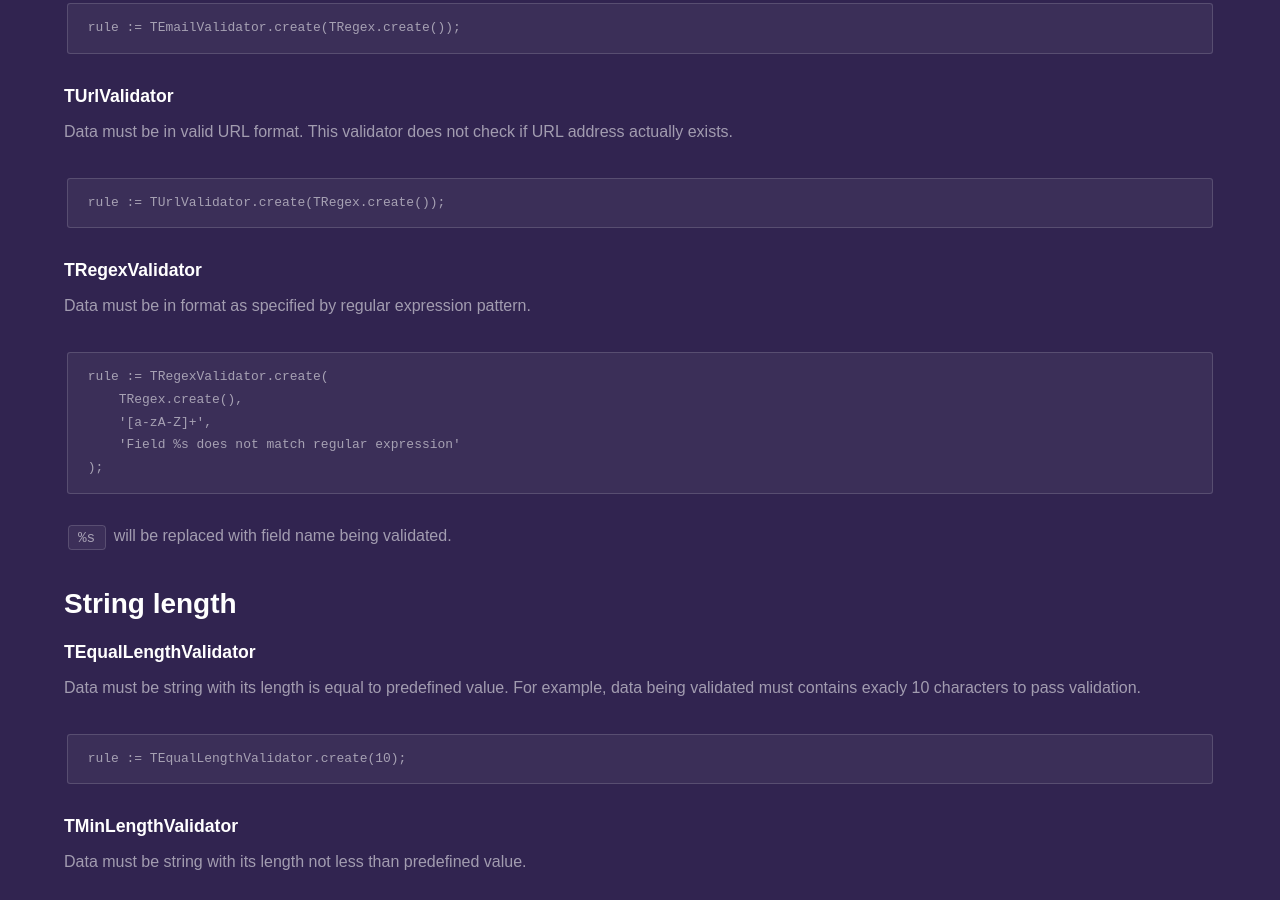
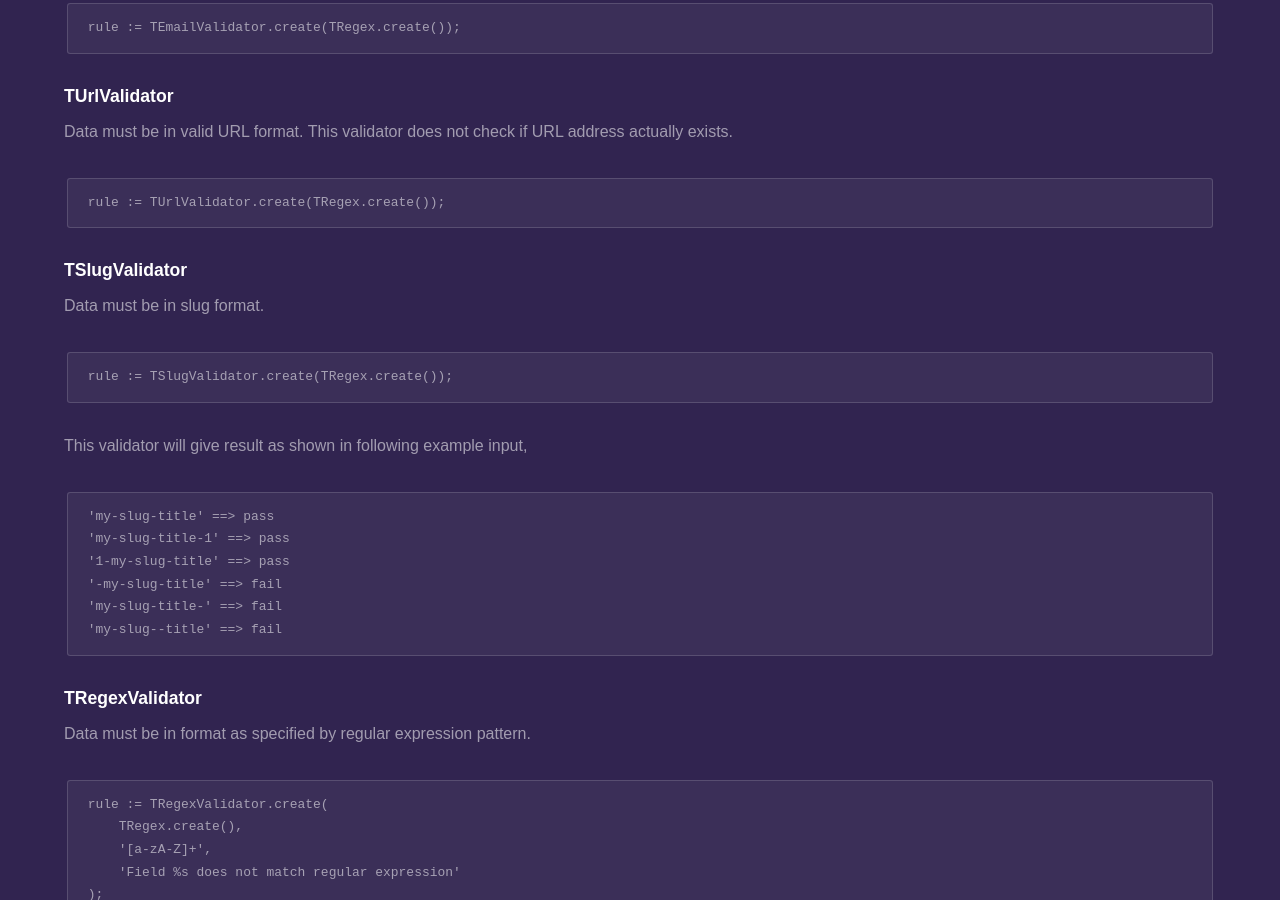
Before and after one commit to fanoframework/fanoframework.github.io, a Jekyll site: the page built from security/form-validation/built-in-validation-rules/index.md, in a window 1280 px wide and 900 px high, scrolled down 2380 px. Built offline with Jekyll 4.4.1, drawn with Linux system fonts in a browser that asks for light colours; our own code applies the rules of GitHub Pages for plain Markdown files.

Commit message:
add slug validator documentation

````diff
--- a/security/form-validation/built-in-validation-rules/index.md
+++ b/security/form-validation/built-in-validation-rules/index.md
@@ -105,6 +105,25 @@ Data must be in valid URL format. This validator does not check if URL address a
 
 ```
 rule := TUrlValidator.create(TRegex.create());
+```
+
+### TSlugValidator
+
+Data must be in slug format.
+
+```
+rule := TSlugValidator.create(TRegex.create());
+```
+
+This validator will give result as shown in following example input,
+
+```
+'my-slug-title' ==> pass
+'my-slug-title-1' ==> pass
+'1-my-slug-title' ==> pass
+'-my-slug-title' ==> fail
+'my-slug-title-' ==> fail
+'my-slug--title' ==> fail
 ```
 
 ### TRegexValidator
````
